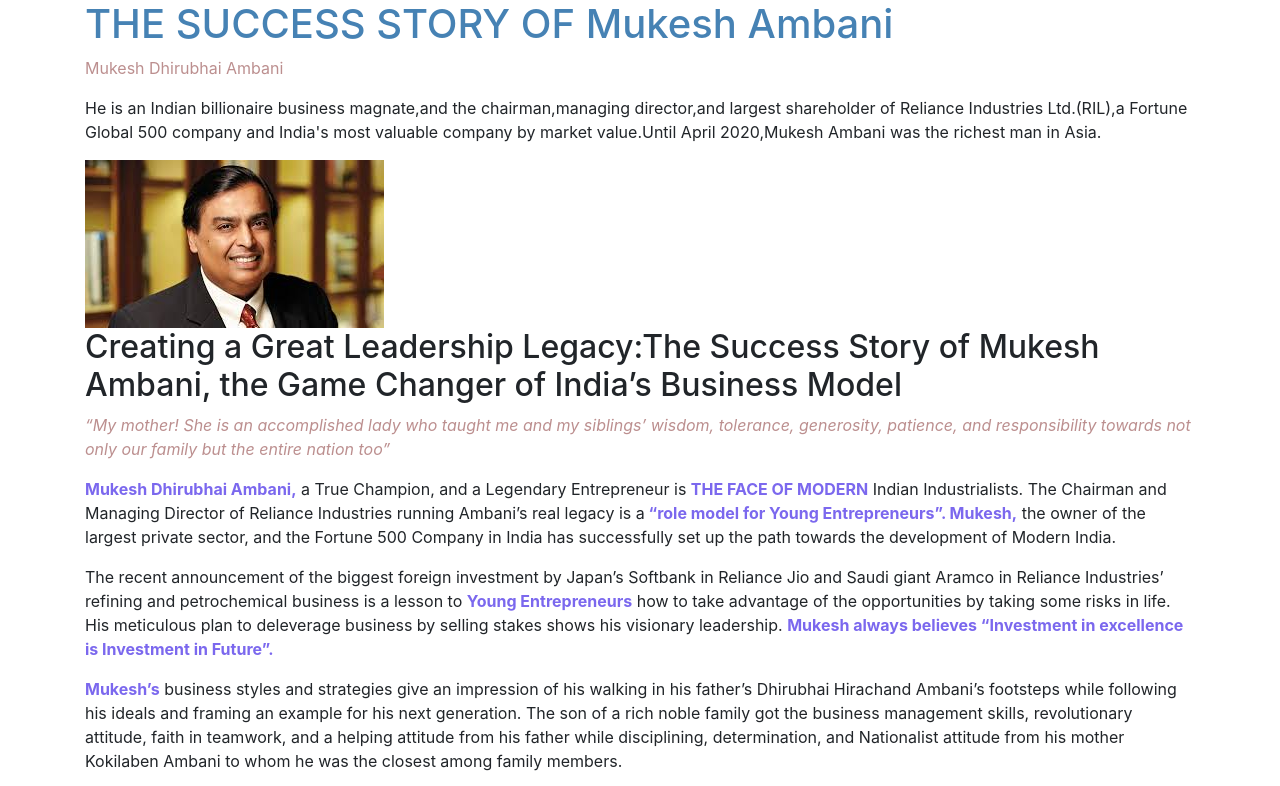
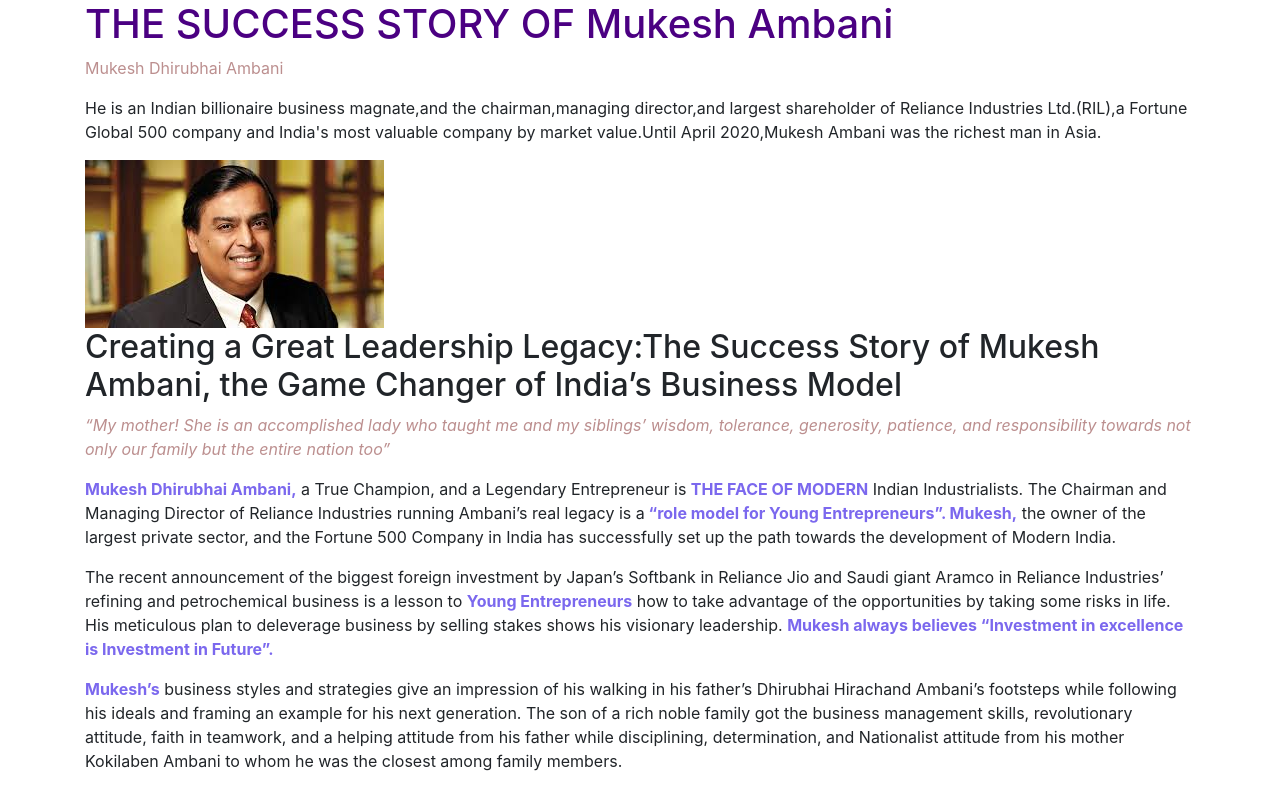
Before and after one commit to Naga-samhitha-illa/Naga-samhitha-illa.github.io, a plain HTML site: page index.html in a window 1280 px wide. Shown: the top 786 px of the page. Drawn offline with nearby package versions, Linux system fonts and the light colour scheme; a script that the page names is missing.

Commit message:
Update index.html

```diff
--- a/index.html
+++ b/index.html
@@ -13,7 +13,7 @@
   <title>MUKESH AMBANI</title>
   <style type="text/css">
    h1{
-          color:steelblue;
+          color:indigo;
        }
   h3{
          color:darkseagreen;
@@ -172,5 +172,9 @@
 </tr>
 </table>
 </div>
+</br>
+</br>
+</br>
+<footer>................</footer>
 </body>
 </html>
```
